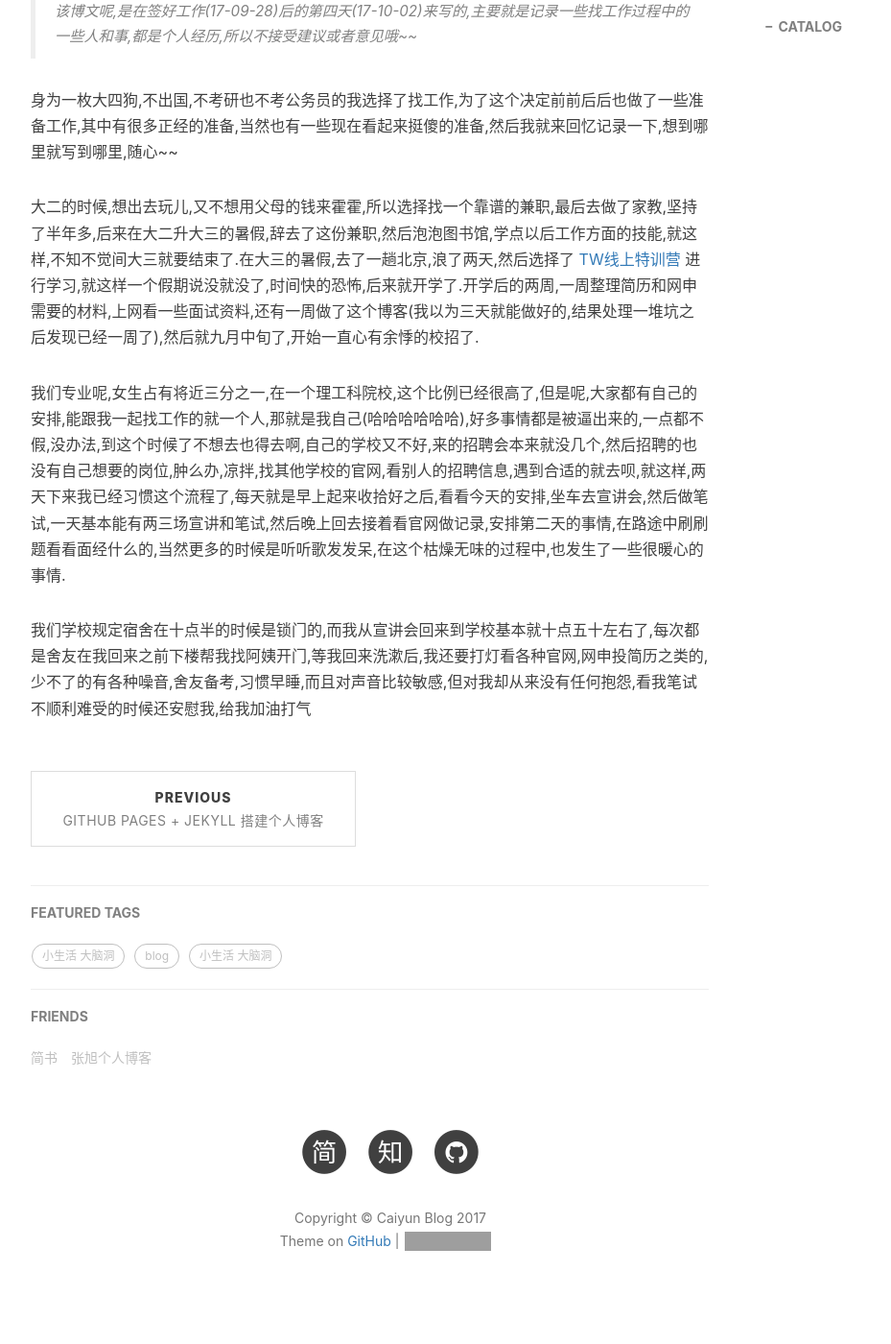
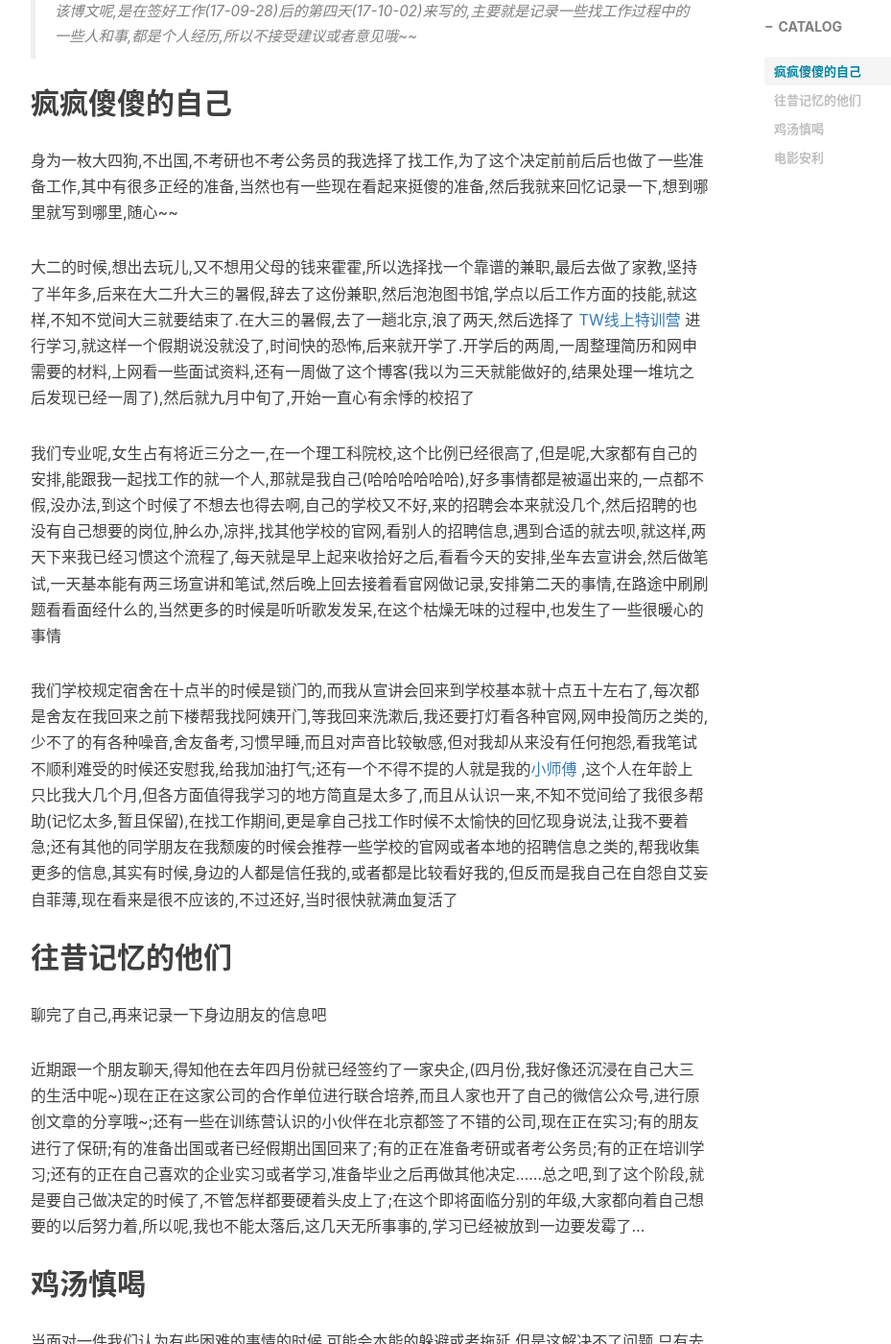
Before and after one commit to Agcaiyun/Agcaiyun.github.io, a Jekyll site: the page built from _posts/2017-10-02-workMemory.md, in a window 1280 px wide and 1400 px high, scrolled down 665 px. Shown: the whole window at 96% size, without its empty margins (233-1162 px from the left). Built offline with Jekyll 4.4.1, drawn with Linux system fonts in a browser that asks for light colours; nearby versions of some CDN libraries; comment, search, counter and statistics services are not loaded; some of the changed text lies outside the part shown; grey boxes are pictures that could not be loaded.

Commit message:
基本完成了所有内容

````diff
--- a/_posts/2017-10-02-workMemory.md
+++ b/_posts/2017-10-02-workMemory.md
@@ -13,10 +13,29 @@ tags:
 
 > 该博文呢,是在签好工作(17-09-28)后的第四天(17-10-02)来写的,主要就是记录一些找工作过程中的一些人和事,都是个人经历,所以不接受建议或者意见哦~~
 
+
+## 疯疯傻傻的自己
 身为一枚大四狗,不出国,不考研也不考公务员的我选择了找工作,为了这个决定前前后后也做了一些准备工作,其中有很多正经的准备,当然也有一些现在看起来挺傻的准备,然后我就来回忆记录一下,想到哪里就写到哪里,随心~~
 
-大二的时候,想出去玩儿,又不想用父母的钱来霍霍,所以选择找一个靠谱的兼职,最后去做了家教,坚持了半年多,后来在大二升大三的暑假,辞去了这份兼职,然后泡泡图书馆,学点以后工作方面的技能,就这样,不知不觉间大三就要结束了.在大三的暑假,去了一趟北京,浪了两天,然后选择了 [TW线上特训营](https://agcaiyun.cn/2017/09/08/memoryOfTW/) 进行学习,就这样一个假期说没就没了,时间快的恐怖,后来就开学了.开学后的两周,一周整理简历和网申需要的材料,上网看一些面试资料,还有一周做了这个博客(我以为三天就能做好的,结果处理一堆坑之后发现已经一周了),然后就九月中旬了,开始一直心有余悸的校招了.
+大二的时候,想出去玩儿,又不想用父母的钱来霍霍,所以选择找一个靠谱的兼职,最后去做了家教,坚持了半年多,后来在大二升大三的暑假,辞去了这份兼职,然后泡泡图书馆,学点以后工作方面的技能,就这样,不知不觉间大三就要结束了.在大三的暑假,去了一趟北京,浪了两天,然后选择了 [TW线上特训营](https://agcaiyun.cn/2017/09/08/memoryOfTW/) 进行学习,就这样一个假期说没就没了,时间快的恐怖,后来就开学了.开学后的两周,一周整理简历和网申需要的材料,上网看一些面试资料,还有一周做了这个博客(我以为三天就能做好的,结果处理一堆坑之后发现已经一周了),然后就九月中旬了,开始一直心有余悸的校招了
 
-我们专业呢,女生占有将近三分之一,在一个理工科院校,这个比例已经很高了,但是呢,大家都有自己的安排,能跟我一起找工作的就一个人,那就是我自己(哈哈哈哈哈哈),好多事情都是被逼出来的,一点都不假,没办法,到这个时候了不想去也得去啊,自己的学校又不好,来的招聘会本来就没几个,然后招聘的也没有自己想要的岗位,肿么办,凉拌,找其他学校的官网,看别人的招聘信息,遇到合适的就去呗,就这样,两天下来我已经习惯这个流程了,每天就是早上起来收拾好之后,看看今天的安排,坐车去宣讲会,然后做笔试,一天基本能有两三场宣讲和笔试,然后晚上回去接着看官网做记录,安排第二天的事情,在路途中刷刷题看看面经什么的,当然更多的时候是听听歌发发呆,在这个枯燥无味的过程中,也发生了一些很暖心的事情.
+我们专业呢,女生占有将近三分之一,在一个理工科院校,这个比例已经很高了,但是呢,大家都有自己的安排,能跟我一起找工作的就一个人,那就是我自己(哈哈哈哈哈哈),好多事情都是被逼出来的,一点都不假,没办法,到这个时候了不想去也得去啊,自己的学校又不好,来的招聘会本来就没几个,然后招聘的也没有自己想要的岗位,肿么办,凉拌,找其他学校的官网,看别人的招聘信息,遇到合适的就去呗,就这样,两天下来我已经习惯这个流程了,每天就是早上起来收拾好之后,看看今天的安排,坐车去宣讲会,然后做笔试,一天基本能有两三场宣讲和笔试,然后晚上回去接着看官网做记录,安排第二天的事情,在路途中刷刷题看看面经什么的,当然更多的时候是听听歌发发呆,在这个枯燥无味的过程中,也发生了一些很暖心的事情
 
-我们学校规定宿舍在十点半的时候是锁门的,而我从宣讲会回来到学校基本就十点五十左右了,每次都是舍友在我回来之前下楼帮我找阿姨开门,等我回来洗漱后,我还要打灯看各种官网,网申投简历之类的,少不了的有各种噪音,舍友备考,习惯早睡,而且对声音比较敏感,但对我却从来没有任何抱怨,看我笔试不顺利难受的时候还安慰我,给我加油打气
+我们学校规定宿舍在十点半的时候是锁门的,而我从宣讲会回来到学校基本就十点五十左右了,每次都是舍友在我回来之前下楼帮我找阿姨开门,等我回来洗漱后,我还要打灯看各种官网,网申投简历之类的,少不了的有各种噪音,舍友备考,习惯早睡,而且对声音比较敏感,但对我却从来没有任何抱怨,看我笔试不顺利难受的时候还安慰我,给我加油打气;还有一个不得不提的人就是我的[小师傅](https://www.compelcode.com/home) ,这个人在年龄上只比我大几个月,但各方面值得我学习的地方简直是太多了,而且从认识一来,不知不觉间给了我很多帮助(记忆太多,暂且保留),在找工作期间,更是拿自己找工作时候不太愉快的回忆现身说法,让我不要着急;还有其他的同学朋友在我颓废的时候会推荐一些学校的官网或者本地的招聘信息之类的,帮我收集更多的信息,其实有时候,身边的人都是信任我的,或者都是比较看好我的,但反而是我自己在自怨自艾妄自菲薄,现在看来是很不应该的,不过还好,当时很快就满血复活了
+
+## 往昔记忆的他们
+
+聊完了自己,再来记录一下身边朋友的信息吧
+
+近期跟一个朋友聊天,得知他在去年四月份就已经签约了一家央企,(四月份,我好像还沉浸在自己大三的生活中呢~)现在正在这家公司的合作单位进行联合培养,而且人家也开了自己的微信公众号,进行原创文章的分享哦~;还有一些在训练营认识的小伙伴在北京都签了不错的公司,现在正在实习;有的朋友进行了保研;有的准备出国或者已经假期出国回来了;有的正在准备考研或者考公务员;有的正在培训学习;还有的正在自己喜欢的企业实习或者学习,准备毕业之后再做其他决定......总之吧,到了这个阶段,就是要自己做决定的时候了,不管怎样都要硬着头皮上了;在这个即将面临分别的年级,大家都向着自己想要的以后努力着,所以呢,我也不能太落后,这几天无所事事的,学习已经被放到一边要发霉了...
+
+## 鸡汤慎喝
+
+当面对一件我们认为有些困难的事情的时候,可能会本能的躲避或者拖延,但是这解决不了问题,只有去想去做慢慢面对自己面对问题,问题才能被慢慢解开.就像我当时看着学长(也是老乡)每年都拿国奖的时候,就觉得太厉害了,但是当你做到了,也就会觉得没什么了;所以面对想要的,Just do it.
+
+## 电影安利
+
+最后安利一部电影吧,叫做《飞越疯人院》.里面有一句话很喜欢,送给看到这篇文章的你
+```But I tried, didn't I?```
+
+> 以为这句话出现在 《肖申克的救赎》 中呢, 傻傻的找了半天啊哈哈哈,不过最后还是让我给找到喽~~~
````
